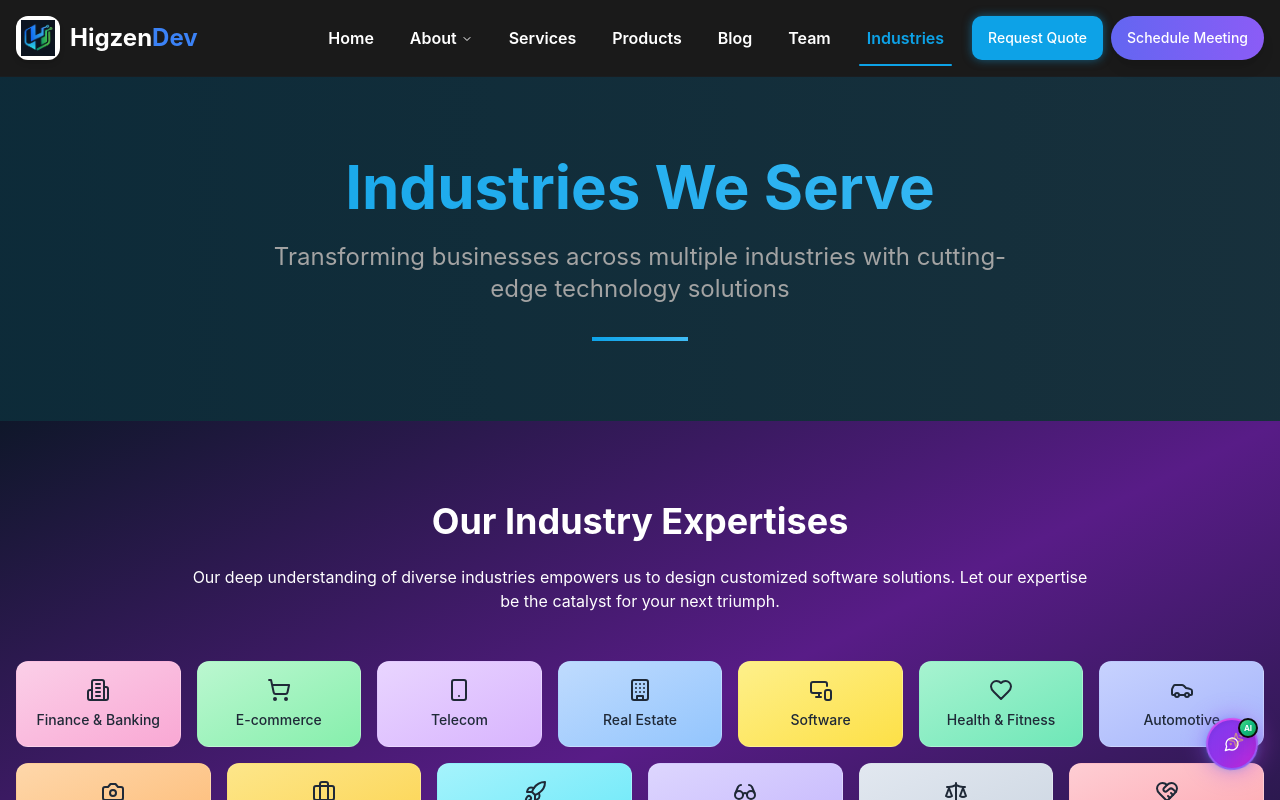
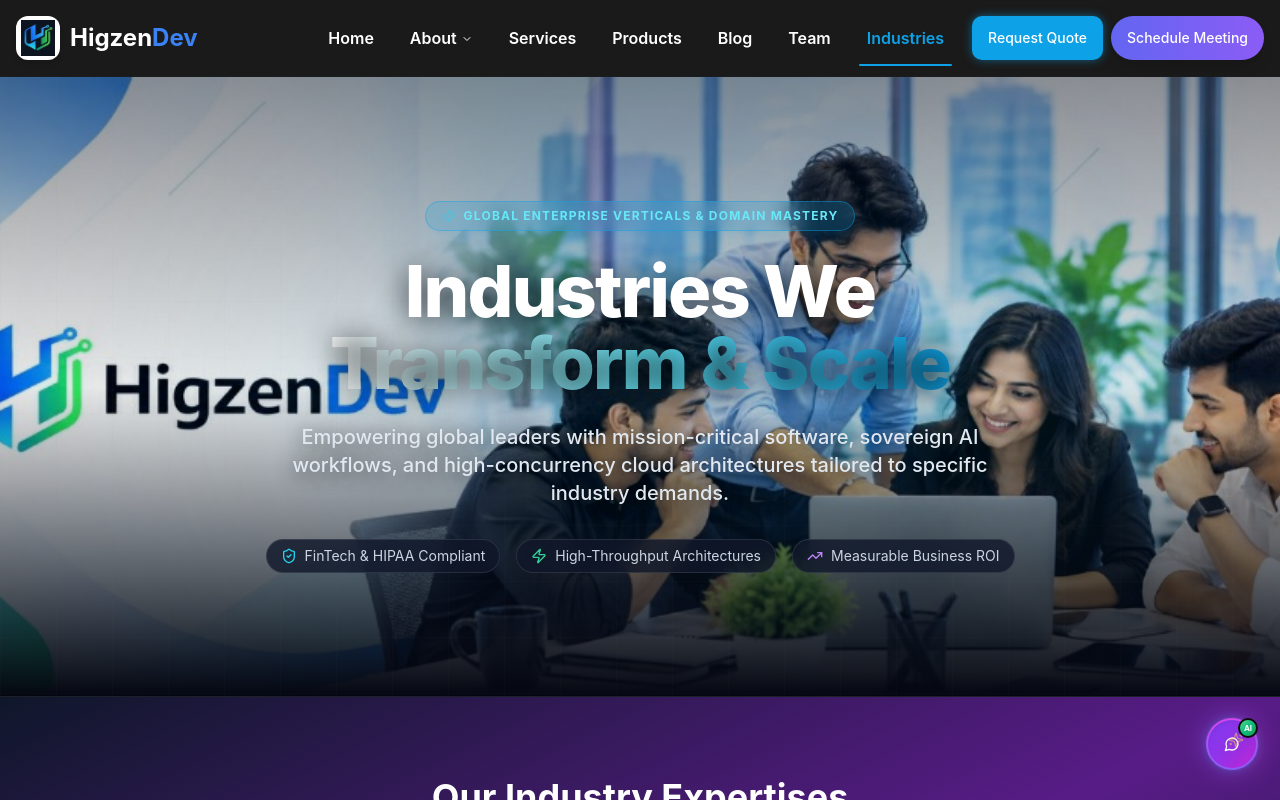
Before and after one commit to RaselmamunSD/Higzendev, a React (Vite) app in the folder higzendev-frontend/: page /industries in a window 1280 px wide. Shown: the top 800 px of the page. Built offline with nearby package versions, Linux system fonts and the light colour scheme.

Commit message:
feat: set official HigzenDev team collaboration image as background in Industries page Hero section with modern typography and overlays

```diff
--- a/higzendev-frontend/src/pages/Industries.tsx
+++ b/higzendev-frontend/src/pages/Industries.tsx
@@ -1,4 +1,3 @@
-
 import React from 'react';
 import Header from '../components/Header';
 import Footer from '../components/Footer';
@@ -8,23 +7,103 @@ import CaseStudiesSection from '../components/CaseStudiesSection';
 import IndustriesSection from '../components/IndustriesSection';
 import IndustryExpertiseSection from '../components/IndustryExpertiseSection';
 import SuccessStoriesSection from '../components/SuccessStoriesSection';
+import { motion } from 'framer-motion';
+import { Sparkles, Layers, ShieldCheck, Zap, TrendingUp, CheckCircle2 } from 'lucide-react';
 
-const Industries = () => {
+const Industries: React.FC = () => {
   return (
-    <div className="min-h-screen flex flex-col bg-background">
+    <div className="min-h-screen flex flex-col bg-[#040711] text-foreground">
       <Header />
       <main className="flex-grow">
-        {/* Hero Section */}
-        <section className="py-20 bg-gradient-to-r from-primary/20 to-accent/20 relative overflow-hidden">
-          <div className="absolute inset-0 bg-grid-pattern opacity-5"></div>
-          <div className="container mx-auto px-4 text-center relative">
-            <h1 className="text-5xl md:text-6xl font-bold mb-6 bg-gradient-to-r from-primary to-accent bg-clip-text text-transparent">
-              Industries We Serve
-            </h1>
-            <p className="text-xl md:text-2xl text-muted-foreground mb-8 max-w-3xl mx-auto">
-              Transforming businesses across multiple industries with cutting-edge technology solutions
-            </p>
-            <div className="w-24 h-1 bg-gradient-to-r from-primary to-accent mx-auto"></div>
+
+        {/* Futuristic Industries Hero Section with Team Collaboration Background */}
+        <section className="relative min-h-[550px] lg:min-h-[620px] flex items-center justify-center overflow-hidden bg-[#040711] border-b border-white/10 py-20 lg:py-28">
+
+          {/* Background Image: HigzenDev Team Collaboration Banner */}
+          <div className="absolute inset-0 overflow-hidden pointer-events-none">
+            <motion.div
+              initial={{ scale: 1.05 }}
+              animate={{ scale: 1 }}
+              transition={{ duration: 1.5, ease: "easeOut" }}
+              className="w-full h-full"
+            >
+              <img
+                src="/images/industries-hero-team.jpg"
+                alt="HigzenDev Engineering Team Delivering Industry Solutions"
+                className="w-full h-full object-cover object-center filter brightness-[0.90] contrast-[1.05]"
+                loading="eager"
+              />
+            </motion.div>
+
+            {/* Ambient Lighting & Glows */}
+            <div className="absolute top-1/4 left-1/2 -translate-x-1/2 w-[700px] h-[350px] bg-primary/20 rounded-full blur-[160px] pointer-events-none" />
+            <div className="absolute bottom-10 right-10 w-[450px] h-[300px] bg-cyan-500/15 rounded-full blur-[140px] pointer-events-none" />
+
+            {/* Gradient Overlays for High-Contrast Text Legibility */}
+            <div className="absolute inset-0 bg-gradient-to-r from-[#040711]/92 via-[#040711]/70 to-[#040711]/35" />
+            <div className="absolute inset-0 bg-gradient-to-t from-[#040711] via-transparent to-[#040711]/40" />
+            <div className="absolute inset-0 bg-[linear-gradient(to_right,#80808006_1px,transparent_1px),linear-gradient(to_bottom,#80808006_1px,transparent_1px)] bg-[size:3.5rem_3.5rem]" />
+          </div>
+
+          <div className="container mx-auto px-4 sm:px-6 lg:px-8 text-center relative z-10 max-w-4xl">
+
+            {/* Top Badge */}
+            <motion.div
+              initial={{ opacity: 0, y: 20 }}
+              animate={{ opacity: 1, y: 0 }}
+              transition={{ duration: 0.5 }}
+              className="inline-flex items-center gap-2 px-4 py-1.5 rounded-full bg-primary/20 border border-primary/40 text-cyan-300 text-xs font-bold uppercase tracking-widest mb-6 backdrop-blur-md shadow-lg shadow-primary/10"
+            >
+              <Sparkles className="w-3.5 h-3.5 text-cyan-400 animate-pulse" />
+              <span>GLOBAL ENTERPRISE VERTICALS & DOMAIN MASTERY</span>
+            </motion.div>
+
+            {/* Main Headline */}
+            <motion.h1
+              initial={{ opacity: 0, y: 20 }}
+              animate={{ opacity: 1, y: 0 }}
+              transition={{ duration: 0.6, delay: 0.1 }}
+              className="text-4xl sm:text-5xl md:text-6xl lg:text-7xl font-extrabold text-white tracking-tight leading-[1.12] mb-6"
+              style={{ textShadow: '0 4px 30px rgba(0,0,0,0.8)' }}
+            >
+              Industries We{' '}
+              <span className="bg-gradient-to-r from-white via-cyan-300 to-primary bg-clip-text text-transparent">
+                Transform & Scale
+              </span>
+            </motion.h1>
+
+            {/* Subtext */}
+            <motion.p
+              initial={{ opacity: 0, y: 20 }}
+              animate={{ opacity: 1, y: 0 }}
+              transition={{ duration: 0.6, delay: 0.2 }}
+              className="text-base sm:text-lg md:text-xl text-slate-200 max-w-3xl mx-auto leading-relaxed mb-8 font-medium"
+              style={{ textShadow: '0 2px 20px rgba(0,0,0,0.8)' }}
+            >
+              Empowering global leaders with mission-critical software, sovereign AI workflows, and high-concurrency cloud architectures tailored to specific industry demands.
+            </motion.p>
+
+            {/* Trust Highlights */}
+            <motion.div
+              initial={{ opacity: 0, y: 20 }}
+              animate={{ opacity: 1, y: 0 }}
+              transition={{ duration: 0.6, delay: 0.3 }}
+              className="flex flex-wrap items-center justify-center gap-3 sm:gap-4 text-xs sm:text-sm text-slate-300"
+            >
+              <div className="flex items-center gap-2 px-3.5 py-1.5 rounded-full bg-slate-900/80 border border-white/10 backdrop-blur-md">
+                <ShieldCheck className="w-4 h-4 text-cyan-400" />
+                <span>FinTech & HIPAA Compliant</span>
+              </div>
+              <div className="flex items-center gap-2 px-3.5 py-1.5 rounded-full bg-slate-900/80 border border-white/10 backdrop-blur-md">
+                <Zap className="w-4 h-4 text-emerald-400" />
+                <span>High-Throughput Architectures</span>
+              </div>
+              <div className="flex items-center gap-2 px-3.5 py-1.5 rounded-full bg-slate-900/80 border border-white/10 backdrop-blur-md">
+                <TrendingUp className="w-4 h-4 text-purple-400" />
+                <span>Measurable Business ROI</span>
+              </div>
+            </motion.div>
+
           </div>
         </section>
 
```
Also changed, not shown: higzendev-frontend/public/images/higzendev-industries-hero.jpg (added), higzendev-frontend/public/images/industries-hero-team.jpg (added).
